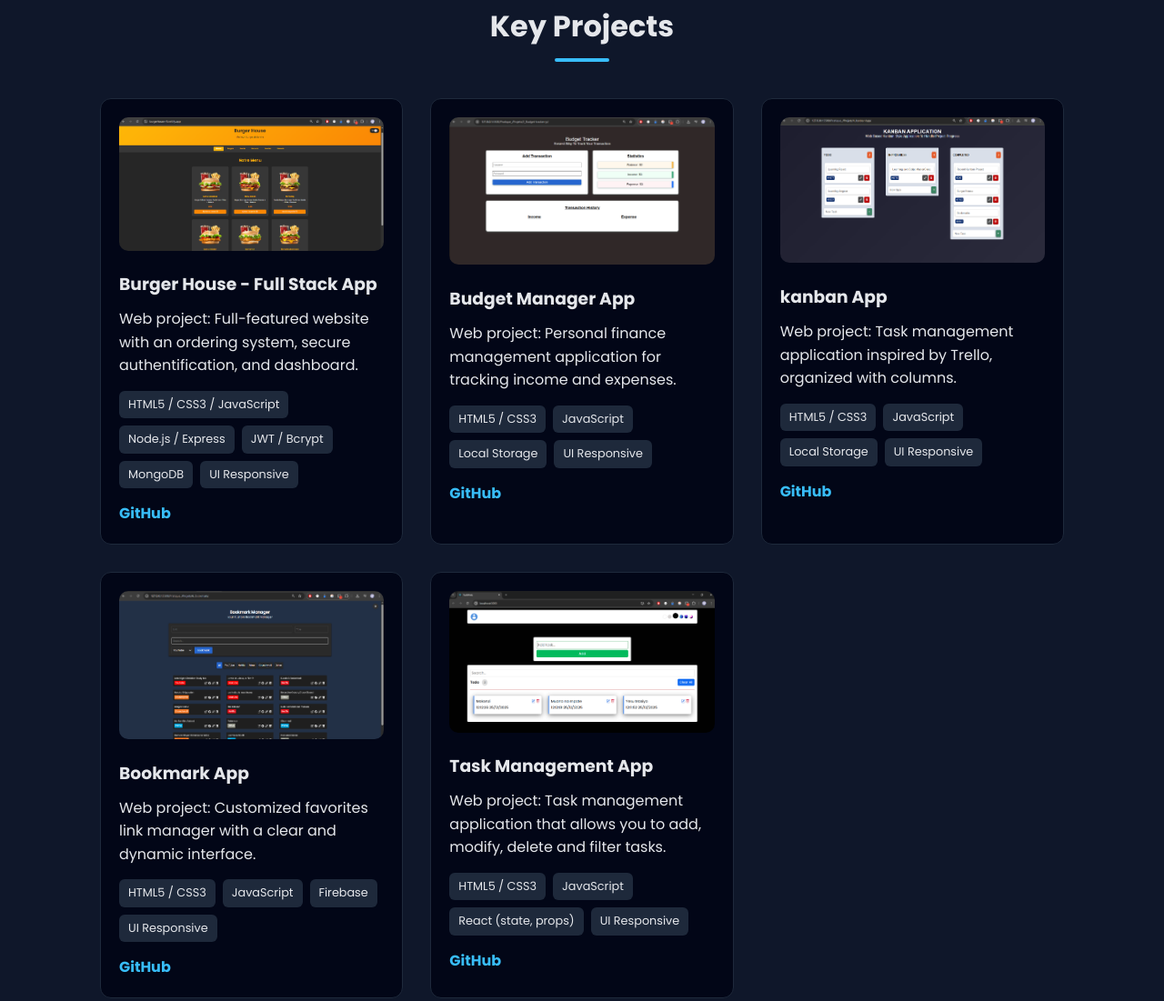
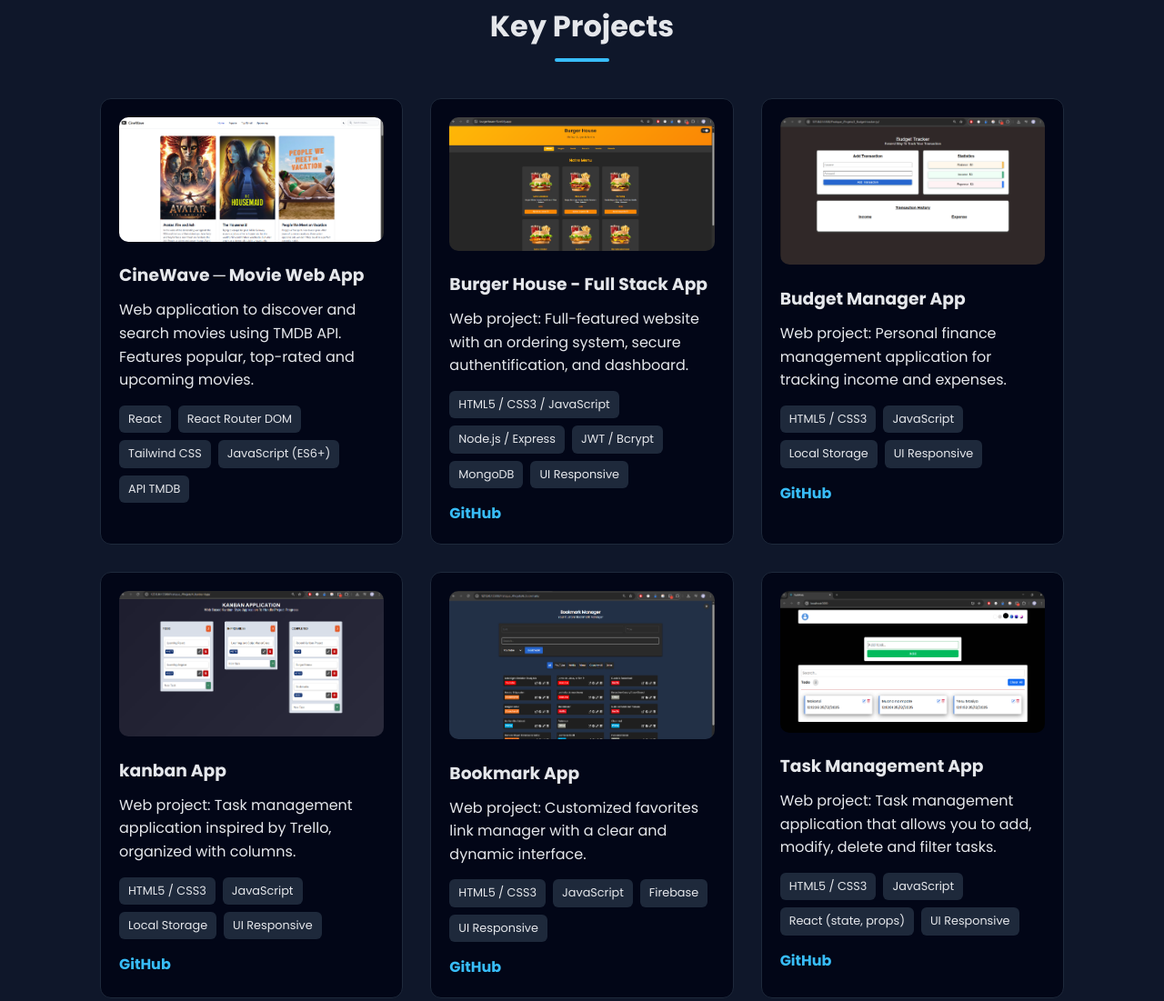
Before and after one commit to Stuna123/myPortfolio, a plain HTML site: page index-en.html in a window 1280 px wide. Shown: the part 877-1978 px from the top of the page at 91% size. Drawn offline with nearby package versions, Linux system fonts and the light colour scheme.

Commit message:
updated portfolio

```diff
--- a/index-en.html
+++ b/index-en.html
@@ -17,7 +17,7 @@
     <body>
         <nav class="navbar">
             <div class="nav-container">
-                <span class="logo"> <img style="border-radius: 50%; width: 3rem;" src="assets/TABORA.png" alt="Tabora.png"> </span>
+                <span class="logo"> <img style="border-radius: 50%; width: 3rem;" src="assets/images/TABORA.png" alt="Tabora.png"> </span>
                 <button class="hamburger" aria-label="Menu">
                     <span></span>
                     <span></span>
@@ -30,7 +30,7 @@
                     <li><a href="#certifications"> Certifications </a></li>
                     <li><a href="#about"> About </a></li>
                     <li><a href="#contact"> Contact </a></li>
-                    <li><a href="assets/FTAB-CV.pdf"> My Resume </a></li>
+                    <li><a href="assets/CV/FTAB-CV.pdf"> My Resume </a></li>
                     <span class="lang-switch">
                         <button id="lang-fr" class="lang-btn"> <a href="index.html"> FR </a></button>
                         <button id="lang-en" class="lang-btn active"> <a href="index-en.html"> EN </a></button>
@@ -42,7 +42,7 @@
         <header class="hero">
             <div class="hero-content">
                 <div class="avatar">
-                    <img src="assets/TABORA.png" alt="Francis Tabora Afata">
+                    <img src="assets/images/TABORA.png" alt="Francis Tabora Afata">
                 </div>
 
                 <h1> Francis Tabora Afata </h1>
@@ -64,8 +64,27 @@
             <h2 class="section-title"> Key Projects </h2>
             <div class="projects-grid">
                 <article class="project-card">
+                    <a href="https://cinewave-ft.netlify.app/" target="_blank">
+                        <img src="assets/images/cinewave.png" alt="cinewave-ft">
+                    </a>
+                    <h3> CineWave ─ Movie Web App </h3>
+                    <p>
+                        Web application to discover and search movies using TMDB API.
+                        Features popular, top-rated and upcoming movies.
+                    </p>
+
+                    <ul class="tech-list">
+                        <li>React</li>
+                        <li>React Router DOM</li>
+                        <li>Tailwind CSS</li>
+                        <li>JavaScript (ES6+)</li>
+                        <li>API TMDB</li>
+                    </ul>
+                </article>
+
+                <article class="project-card">
                     <a href="https://burgerhouse-ft.netlify.app/" target="_blank">
-                        <img src="assets/bh.png" alt="Burger House Project">
+                        <img src="assets/images/bh.png" alt="Burger House Project">
                     </a>
 
                     <h3> Burger House - Full Stack App</h3>
@@ -89,7 +108,7 @@
 
                 <article class="project-card">
                     <a href="https://kanbanapp-ft.netlify.app/" target="_blank">
-                        <img src="assets/budgetmanager.png" alt="Budget Manager">
+                        <img src="assets/images/budgetmanager.png" alt="Budget Manager">
                     </a>
 
                     <h3> Budget Manager App </h3>
@@ -110,7 +129,7 @@
 
                 <article class="project-card">
                     <a href="https://kanbanapp-ft.netlify.app/" target="_blank">
-                        <img src="assets/kanban.png" alt="Kanban App">
+                        <img src="assets/images/kanban.png" alt="Kanban App">
                     </a>
                     <h3> kanban App </h3>
                     <p>
@@ -131,7 +150,7 @@
 
                 <article class="project-card">
                     <a href="https://bookmark-js-0mw.pages.dev/" target="_blank">
-                        <img src="assets/bookmark.png" alt="Bookmark">
+                        <img src="assets/images/bookmark.png" alt="Bookmark">
                     </a>
                     <h3> Bookmark App </h3>
                     <p>
@@ -152,7 +171,7 @@
 
                 <article class="project-card">
                     <a href="https://taskmate-ft.netlify.app/" target="_blank">
-                        <img src="assets/taskmateReact.png" alt="taskmate-ft">
+                        <img src="assets/images/taskmateReact.png" alt="taskmate-ft">
                     </a>
                     <h3> Task Management App </h3>
                     <p>
@@ -169,6 +188,7 @@
                         <a href="https://github.com/Stuna123/react-TaskManager" target="_blank"> GitHub </a>
                     </div>
                 </article>
+
 
             </div>
         </section>
```
Also changed, not shown: index.html (+25 -8 lines), archive.txt, assets/Capture d’écran (381).png (deleted), assets/images/TABORA.png (renamed from assets/TABORA.png), assets/images/bh.png (renamed from assets/bh.png), assets/images/bookmark.png (renamed from assets/bookmark.png), assets/images/budgetmanager.png (renamed from assets/budgetmanager.png), assets/images/cinewave.png (added), assets/images/kanban.png (renamed from assets/kanban.png), assets/images/taskmateReact.png (renamed from assets/taskmateReact.png), 2 other files.
